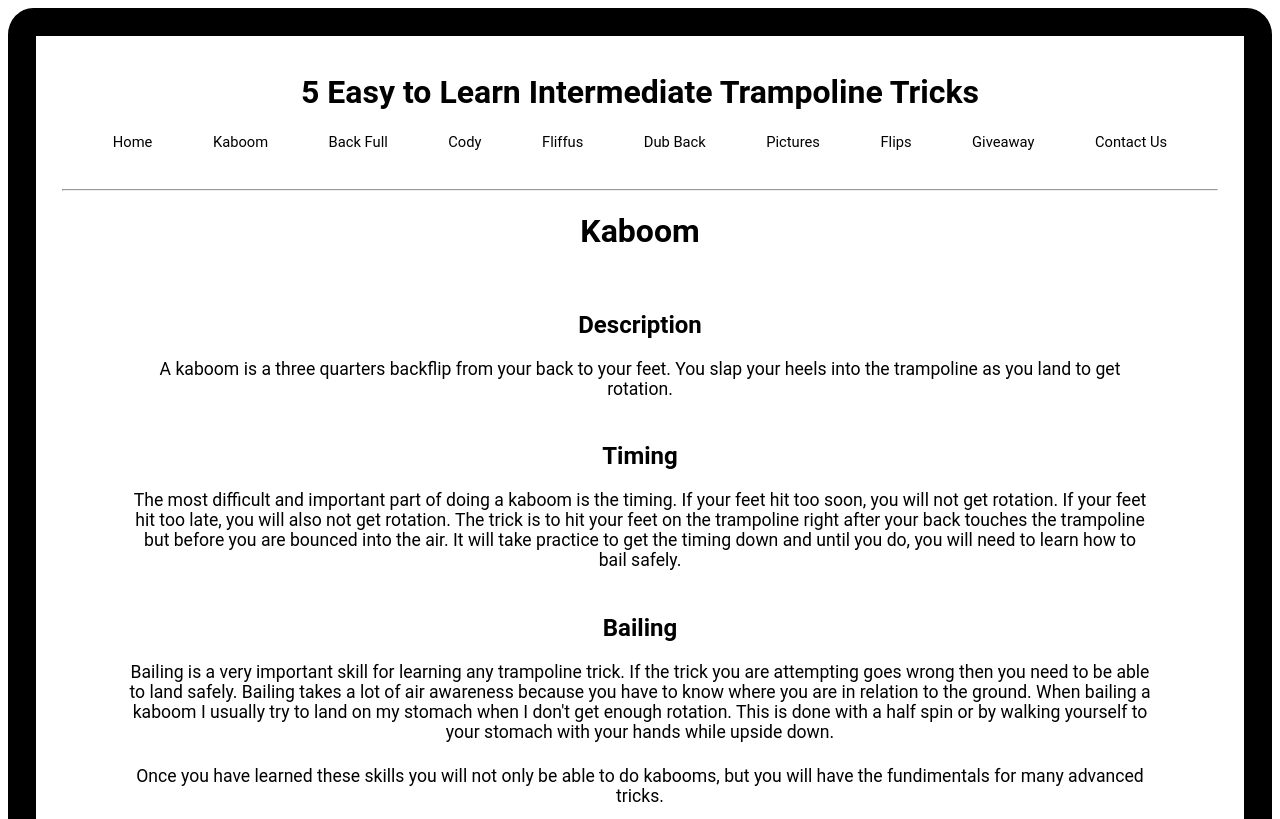
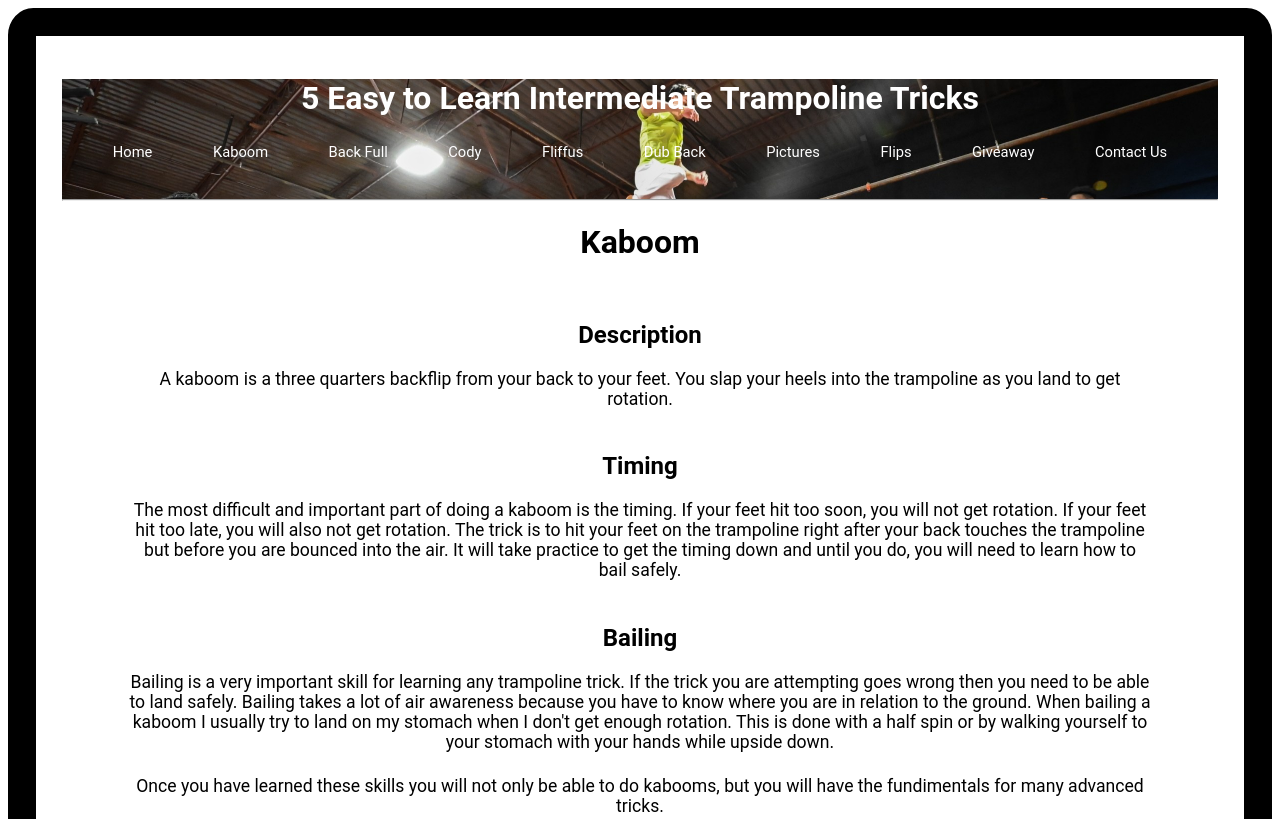
Before and after one commit to Winst0ner/Web-Development, a plain HTML site: page Project/page1.html in a window 1280 px wide. Shown: the top 819 px of the page. Drawn offline with Linux system fonts and the light colour scheme; a web font is replaced by a local one.

Commit message:
Added a hero image

```diff
--- a/Project/page1.html
+++ b/Project/page1.html
@@ -20,16 +20,15 @@
 
     <!-- Page Header -->
     <header>
+
+    </header>
+
+    <nav>
+
         <h1>
             5 Easy to Learn Intermediate Trampoline Tricks
         </h1>
 
-    </header>
-
-    <a id="Top"></a>
-
- <!-- Page navigation links-->
-    <nav>
         <ul>
             <li><a href="index.html">Home</a></li>
             <li><a href="page1.html">Kaboom</a></li>
--- a/Project/style.css
+++ b/Project/style.css
@@ -15,6 +15,15 @@ body {
 /* Header stuff here*/
 header {
     text-align: center;
+}
+
+nav {
+    height: 100%;
+    background-image: url("hero2.jpg");
+    background-repeat: no-repeat;
+    background-size: cover;
+    background-position: top;
+    color: white;
 }
 
 
@@ -69,12 +78,12 @@ header {
 
     nav>ul>li>a {
         text-decoration: none;
-        color: black;
+        color: white;
         padding: .8cm;
     }
 
     nav>ul>li>a:hover {
-        background-color: rgb(146, 255, 255);
+        background-color: rgb(0, 68, 255);
 
     }
 } /* end of the media query */
```
Also changed, not shown: Project/index.html (+5 -5 lines), Project/page2.html (+5 -3 lines), Project/page3.html (+5 -3 lines), Project/page4.html (+5 -3 lines), Project/page5.html (+6 -3 lines), Project/page6.html (+5 -3 lines), Project/page7.html (+5 -3 lines), Project/page8.html (+5 -3 lines), Project/page9.html (+5 -5 lines), Project/hero2.jpg (added).
